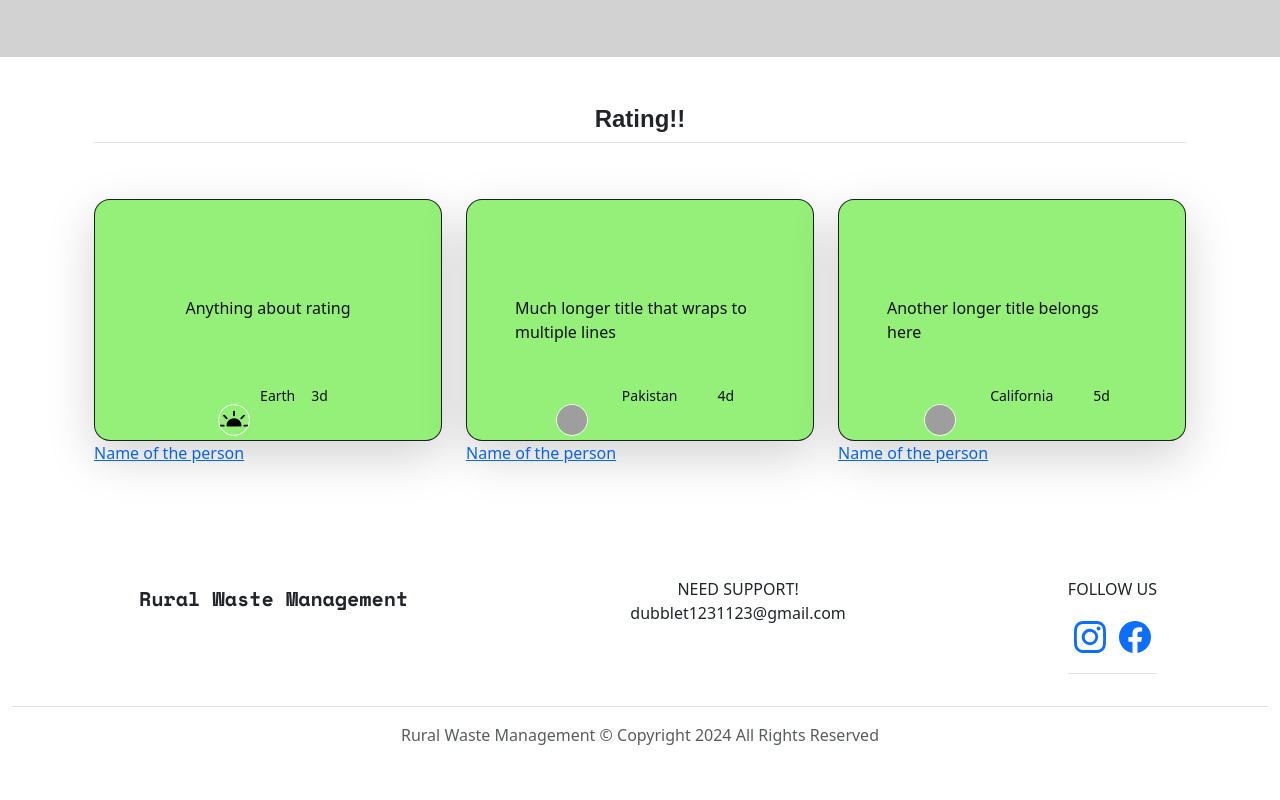
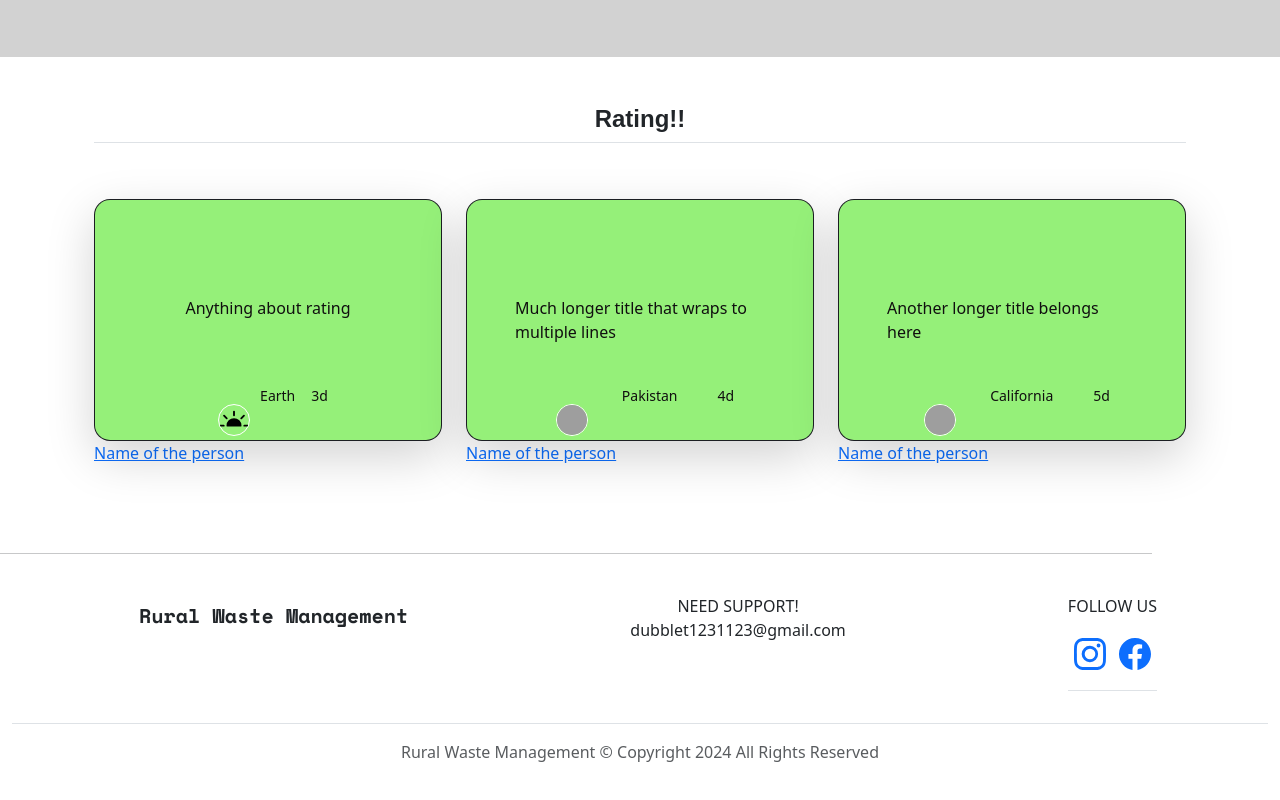
Before and after one commit to gorojit/progress-4-aug, a plain HTML site: page index.html in a window 1280 px wide. Shown: the part 1912-2712 px from the top of the page. Drawn offline with nearby package versions, Linux system fonts and the light colour scheme; grey boxes are pictures that could not be loaded.

Commit message:
Add files via upload

```diff
--- a/index.html
+++ b/index.html
@@ -239,6 +239,8 @@
 
 </section>
 
+<hr style="width:90%;">
+
 <div style="background-color: white;;" class="container-fluid">
   <footer class="py-3 my-4">
 
```
